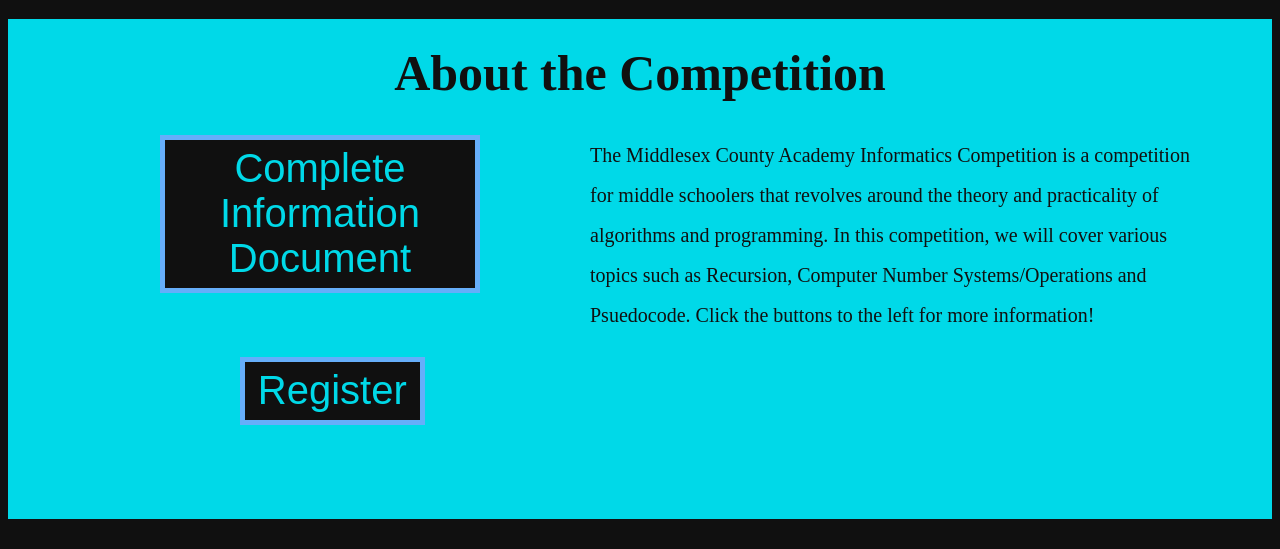
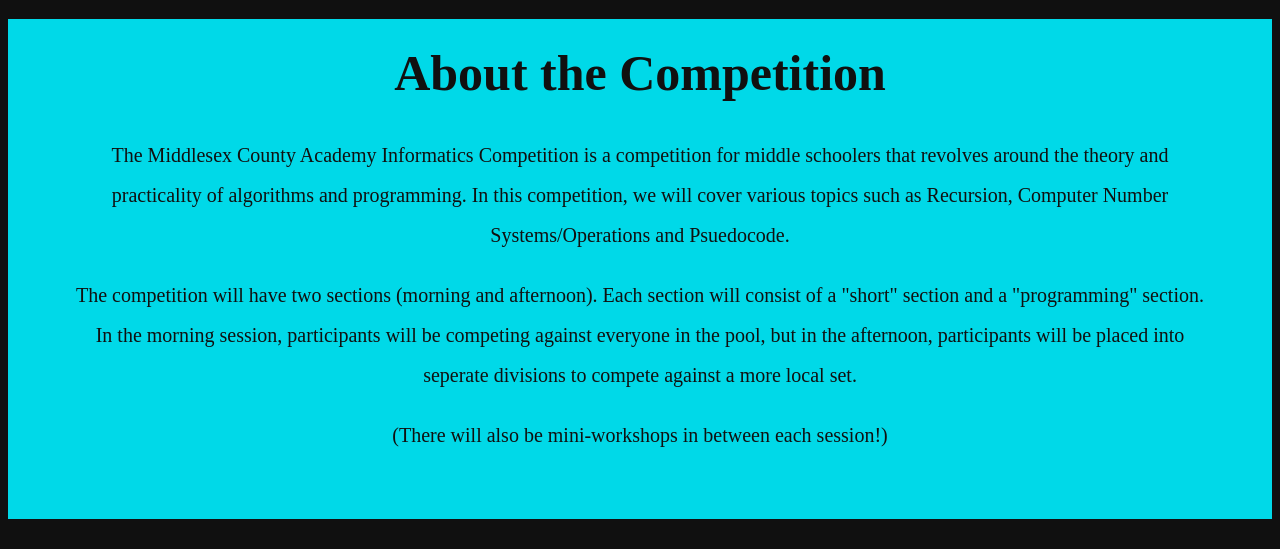
Before and after one commit to brrryry/mcaic2022, a plain HTML site: page index.html in a window 1280 px wide. Shown: the part 940-1489 px from the top of the page. Drawn offline with nearby package versions, Linux system fonts and the light colour scheme.

Commit message:
Final Website?

```diff
--- a/homescript.js
+++ b/homescript.js
@@ -2,6 +2,7 @@
 $(function(){  // $(document).ready shorthand
   $('.monster').fadeIn('slow');
 });
+
 
 $(document).ready(function() {
 
--- a/homestyle.css
+++ b/homestyle.css
@@ -131,11 +131,14 @@ p {
   padding-top: 25px;
 }
 
-#divtwotext p {
-  position: absolute;
+#divtwo p {
+  position: relative;
+  text-align: center;
   line-height: 200%;
   font-size: 20px;
   margin-right: 5%;
+  margin-left: 5%;
+  margin-top: 1px;
 }
 
 #buttons1 .button {
@@ -158,10 +161,6 @@ p {
 }
 
 #button1 {
-  margin: 0% 25%;
-}
-
-#button2 {
   margin: 10% 37.5%;
 }
 
@@ -231,6 +230,11 @@ p {
   font-size: 40px;
 }
 
+#divbottom img {
+  width: 50px;
+  height: 50px;
+}
+
 #container {
     height:2000px;
 }
--- a/index.html
+++ b/index.html
@@ -18,15 +18,14 @@
 
     <div id="divtwo" class="section">
       <h1 id="about" class="hideme">About the Competition</h1>
-      <div id="buttons1" class="left_half">
-        <button class="button fadein" id="button1">Complete Information Document</button>
-        <button class="button fadein" id="button2">Register</button>
-      </div>
-      <div id="divtwotext" class="right_half hideme">
-        <p>The Middlesex County Academy Informatics Competition is a competition for middle schoolers that revolves around the theory and practicality of algorithms and programming.
-          In this competition, we will cover various topics such as Recursion, Computer Number Systems/Operations and Psuedocode. Click the buttons to the left for more information!
-          </p>
-      </div>
+      <p class="fadein">The Middlesex County Academy Informatics Competition is a competition for middle schoolers that revolves around the theory and practicality of algorithms and programming.
+        In this competition, we will cover various topics such as Recursion, Computer Number Systems/Operations and Psuedocode.
+        </p>
+      <p class = "fadein">The competition will have two sections (morning and afternoon). Each section will consist of a "short" section and a "programming" section.
+        In the morning session, participants will be competing against everyone in the pool, but in the afternoon, participants will be placed into seperate divisions to compete against a more
+        local set.
+      </p>
+      <p class = "fadein">(There will also be mini-workshops in between each session!)</p>
     </div>
 
     <div id="divthree" class="section">
@@ -65,7 +64,7 @@
     <div id="divbottom" class="section fadein">
       <h1 id="contact" class="fadein">Contact Us!</h1>
       <p>Email: help@mcaic2022.com</p>
-      <h2 style="padding-top: 50px">Socials:</h2>
+      <h2 style="padding-top: 50px">Socials (Possibly Coming Soon):</h2>
       <img src="images/instaicon.png"/>
     </div>
 
```
